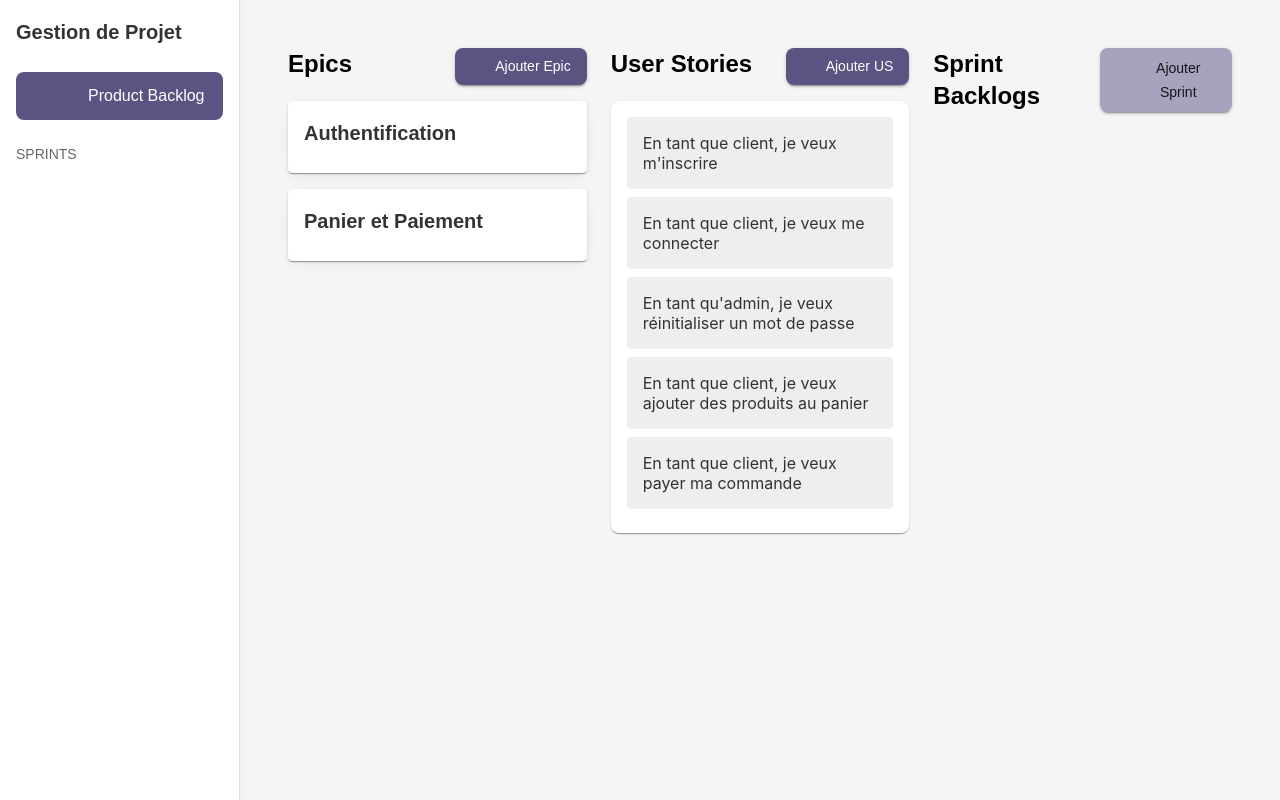
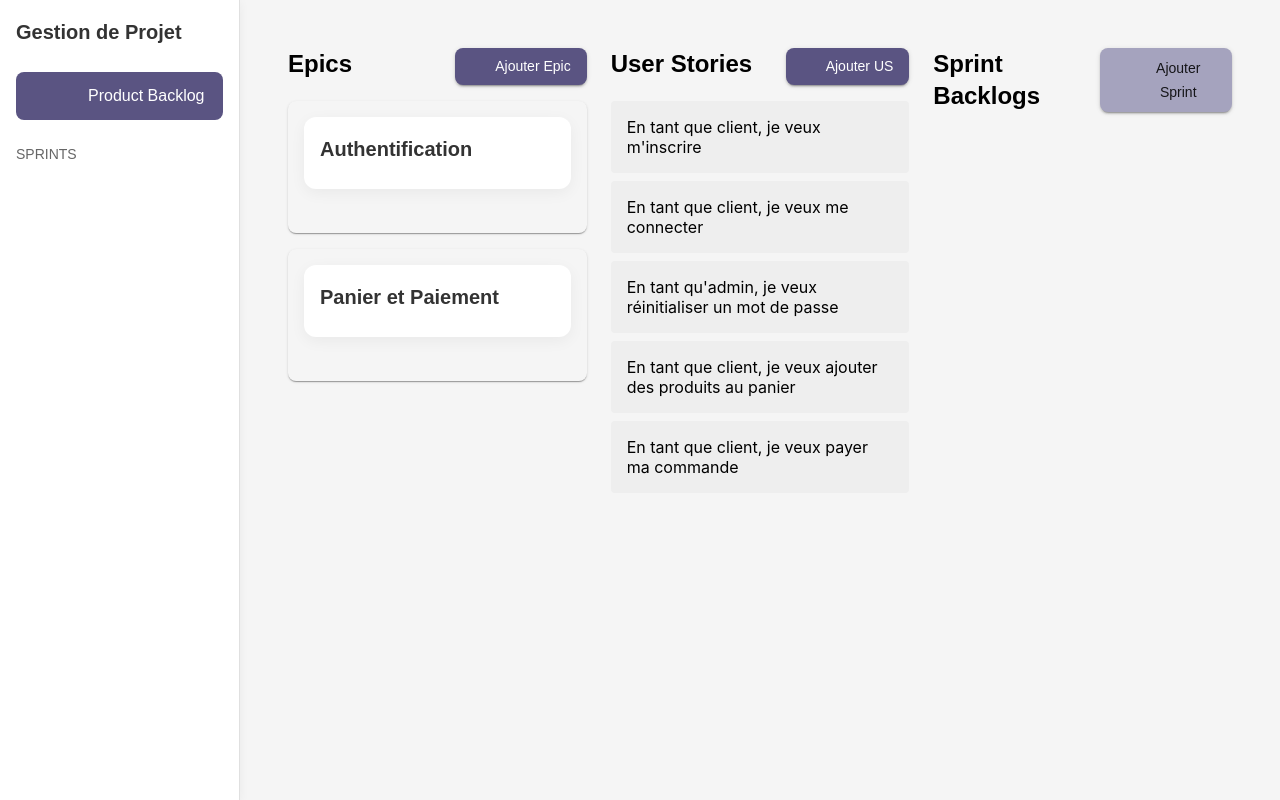
Before and after one commit to HibatAllahRGUITI/ProjectManager-Front, a React (Create React App) app: page /project/1 in a window 1280 px wide. Built offline with nearby package versions, Linux system fonts and the light colour scheme; some icons are missing.

Commit message:
Add Sprints to sidebar

```diff
--- a/src/Components/Sidebar.js
+++ b/src/Components/Sidebar.js
@@ -2,8 +2,7 @@
 
 import { Box, List, ListItemButton, ListItemIcon, ListItemText, Typography } from "@mui/material";
 import DescriptionIcon from "@mui/icons-material/Description";
-import AssignmentTurnedInIcon from "@mui/icons-material/AssignmentTurnedIn";
-import CheckCircleIcon from "@mui/icons-material/CheckCircle"; // Pour les sprints
+import CheckCircleIcon from "@mui/icons-material/CheckCircle";
 
 export default function Sidebar({ onSelectSection, currentSection, sprintBacklogs, onSelectSprint, selectedSprintId }) {
   return (
@@ -12,7 +11,6 @@ export default function Sidebar({ onSelectSection, currentSection, sprintBacklog
         Gestion de Projet
       </Typography>
       <List component="nav">
-        {/* Product Backlog Link */}
         <ListItemButton
           onClick={() => onSelectSection("product")}
           selected={currentSection === "product"}
@@ -26,10 +24,10 @@ export default function Sidebar({ onSelectSection, currentSection, sprintBacklog
           <ListItemText primary="Product Backlog" />
         </ListItemButton>
 
-        {/* Sprint Backlogs List */}
         <Typography variant="subtitle2" sx={{ mt: 3, mb: 1, color: "text.secondary", textTransform: "uppercase" }}>
           Sprints
         </Typography>
+        {/* Boucle sur la liste des sprints reçue par props */}
         {sprintBacklogs.map(sprint => (
           <ListItemButton
             key={sprint.id}
--- a/src/Pages/ProductBacklogPage.js
+++ b/src/Pages/ProductBacklogPage.js
@@ -1,3 +1,5 @@
+// src/pages/ProductBacklogPage.jsx
+
 import { Box, Typography, Button, Paper } from "@mui/material";
 import { useState } from "react";
 import { DragDropContext, Droppable, Draggable } from "react-beautiful-dnd";
@@ -9,7 +11,8 @@ import AddEpicModal from "../Components/AddEpicModal";
 import AddUserStoryModal from "../Components/AddUserStoryModal";
 import AddSprintBacklogModal from "../Components/AddSprintBacklogModal";
 
-export default function ProductBacklogPage() {
+// MODIFICATION: Le composant accepte maintenant les props du parent (ProjectPage).
+export default function ProductBacklogPage({ sprintBacklogs, onAddSprintBacklog, onUpdateSprints }) {
   const [epics, setEpics] = useState([
     { id: "epic-1", title: "Authentification", userStories: [] },
     { id: "epic-2", title: "Panier et Paiement", userStories: [] },
@@ -23,7 +26,8 @@ export default function ProductBacklogPage() {
     { id: "us-5", title: "En tant que client, je veux payer ma commande" },
   ]);
 
-  const [sprintBacklogs, setSprintBacklogs] = useState([]);
+  // MODIFICATION: L'état des sprints a été déplacé vers le composant parent.
+  // const [sprintBacklogs, setSprintBacklogs] = useState([]);
   const [openEpic, setOpenEpic] = useState(false);
   const [openUserStory, setOpenUserStory] = useState(false);
   const [openSprint, setOpenSprint] = useState(false);
@@ -32,8 +36,10 @@ export default function ProductBacklogPage() {
     setEpics([...epics, { id: `epic-${Date.now()}`, ...newEpic, userStories: [] }]);
   const handleAddUserStory = (newUserStory) =>
     setFreeUserStories([...freeUserStories, { id: `us-${Date.now()}`, ...newUserStory }]);
-  const handleAddSprintBacklog = (newSprint) =>
-    setSprintBacklogs([...sprintBacklogs, { id: `sprint-${Date.now()}`, ...newSprint, userStories: [] }]);
+  // MODIFICATION: La fonction locale handleAddSprintBacklog a été supprimée
+  // car nous utilisons maintenant la prop onAddSprintBacklog du parent.
+  // const handleAddSprintBacklog = (newSprint) =>
+  //   setSprintBacklogs([...sprintBacklogs, { id: `sprint-${Date.now()}`, ...newSprint, userStories: [] }]);
 
   const onDragEnd = (result) => {
     const { source, destination } = result;
@@ -45,7 +51,16 @@ export default function ProductBacklogPage() {
       const epic = epics.find(e => e.id === droppableId);
       if (epic) return { list: epic.userStories, setter: (newList) => setEpics(epics.map(e => e.id === droppableId ? { ...e, userStories: newList } : e)) };
       const sprint = sprintBacklogs.find(s => s.id === droppableId);
-      if (sprint) return { list: sprint.userStories, setter: (newList) => setSprintBacklogs(sprintBacklogs.map(s => s.id === droppableId ? { ...s, userStories: newList } : s)) };
+      if (sprint) {
+        // MODIFICATION: Le setter pour les sprints appelle la fonction passée par le parent (onUpdateSprints).
+        return {
+          list: sprint.userStories,
+          setter: (newList) => {
+            const updatedSprints = sprintBacklogs.map(s => s.id === droppableId ? { ...s, userStories: newList } : s);
+            onUpdateSprints(updatedSprints);
+          }
+        };
+      }
       return null;
     };
 
@@ -66,7 +81,6 @@ export default function ProductBacklogPage() {
   return (
     <DragDropContext onDragEnd={onDragEnd}>
       <Box sx={{ display: "flex", p: 2, gap: 3, height: "100%" }}>
-
         {/* Epics */}
         <Box sx={{ flex: 1 }}>
           <Box sx={{ display: "flex", justifyContent: "space-between", mb: 2 }}>
@@ -76,27 +90,29 @@ export default function ProductBacklogPage() {
           {epics.map(epic => (
             <Droppable droppableId={epic.id} type="user-story" key={epic.id}>
               {(provided) => (
-                <Paper ref={provided.innerRef} {...provided.droppableProps}>
+                <Box ref={provided.innerRef} {...provided.droppableProps} sx={{ mb: 2 }}>
+                  <Paper sx={{ p: 2, borderRadius: 2, background: "#f5f5f5", minHeight: 100 }}>
                     <EpicCard epic={epic} />
                     {epic.userStories.map((us, index) => (
                       <Draggable key={us.id} draggableId={us.id} index={index}>
                         {(dragProvided) => (
-                        <div
+                          <Box
                             ref={dragProvided.innerRef}
                             {...dragProvided.draggableProps}
                             {...dragProvided.dragHandleProps}
-                          style={{ marginBottom: 8, ...dragProvided.draggableProps.style }}
+                            sx={{ mb: 1 }}
+                            style={{ ...dragProvided.draggableProps.style }}
                           >
                             <UserStoryCard userStory={us} />
-                        </div>
+                          </Box>
                         )}
                       </Draggable>
                     ))}
                     {provided.placeholder}
                   </Paper>
+                </Box>
               )}
             </Droppable>
-
           ))}
         </Box>
 
@@ -108,34 +124,30 @@ export default function ProductBacklogPage() {
           </Box>
           <Droppable droppableId="free-user-stories" type="user-story">
             {(provided) => (
-              <Paper
-                ref={provided.innerRef}
-                {...provided.droppableProps}
-                sx={{ p: 2, borderRadius: 2, minHeight: 400 }}
-              >
+              <Box ref={provided.innerRef} {...provided.droppableProps} sx={{ minHeight: 400 }}>
                 {freeUserStories.map((us, index) => (
                   <Draggable key={us.id} draggableId={us.id} index={index}>
                     {(dragProvided) => (
-                      <div
+                      <Box
                         ref={dragProvided.innerRef}
                         {...dragProvided.draggableProps}
                         {...dragProvided.dragHandleProps}
-                        style={{
-                          padding: 16,
-                          marginBottom: 8,
-                          borderRadius: 4,
-                          background: "#eee",
+                        sx={{
+                          p: 2,
+                          mb: 1,
+                          borderRadius: 1,
+                          bgcolor: "#eee",
                           userSelect: "none",
-                          ...dragProvided.draggableProps.style
                         }}
+                        style={{ ...dragProvided.draggableProps.style }}
                       >
                         {us.title}
-                      </div>
+                      </Box>
                     )}
                   </Draggable>
                 ))}
                 {provided.placeholder}
-              </Paper>
+              </Box>
             )}
           </Droppable>
         </Box>
@@ -149,28 +161,27 @@ export default function ProductBacklogPage() {
           {sprintBacklogs.map(sprint => (
             <Droppable droppableId={sprint.id} key={sprint.id} type="user-story">
               {(provided) => (
-                <Paper
-                  ref={provided.innerRef}
-                  {...provided.droppableProps}
-                  sx={{ p: 2, mb: 2, minHeight: 100, borderRadius: 2, background: "#f0f0ff" }}
-                >
+                <Box ref={provided.innerRef} {...provided.droppableProps} sx={{ mb: 2 }}>
+                  <Paper sx={{ p: 2, borderRadius: 2, background: "#f0f0ff", minHeight: 100 }}>
                     <SprintBacklogCard sprint={sprint} />
                     {sprint.userStories.map((us, index) => (
                       <Draggable key={us.id} draggableId={us.id} index={index}>
                         {(dragProvided) => (
-                        <div
+                          <Box
                             ref={dragProvided.innerRef}
                             {...dragProvided.draggableProps}
                             {...dragProvided.dragHandleProps}
-                          style={{ marginBottom: 8, ...dragProvided.draggableProps.style }}
+                            sx={{ mb: 1 }}
+                            style={{ ...dragProvided.draggableProps.style }}
                           >
                             <UserStoryCard userStory={us} />
-                        </div>
+                          </Box>
                         )}
                       </Draggable>
                     ))}
                     {provided.placeholder}
                   </Paper>
+                </Box>
               )}
             </Droppable>
           ))}
@@ -181,7 +192,8 @@ export default function ProductBacklogPage() {
       {/* Modals */}
       <AddEpicModal open={openEpic} handleClose={() => setOpenEpic(false)} handleAddEpic={handleAddEpic} />
       <AddUserStoryModal open={openUserStory} handleClose={() => setOpenUserStory(false)} handleAddUserStory={handleAddUserStory} />
-      <AddSprintBacklogModal open={openSprint} handleClose={() => setOpenSprint(false)} handleAddSprintBacklog={handleAddSprintBacklog} />
+      {/* MODIFICATION: La prop onAddSprintBacklog est maintenant passée à la modale */}
+      <AddSprintBacklogModal open={openSprint} handleClose={() => setOpenSprint(false)} handleAddSprintBacklog={onAddSprintBacklog} />
     </DragDropContext>
   );
 }
--- a/src/Pages/ProjectPage.js
+++ b/src/Pages/ProjectPage.js
@@ -28,7 +28,6 @@ export default function ProjectPage() {
 
   return (
     <Box sx={{ display: "flex", minHeight: "100vh", bgcolor: "#f5f5f5" }}>
-      {/* Sidebar - Fixe sur la gauche */}
       <Drawer
         variant="permanent"
         sx={{
@@ -43,19 +42,18 @@ export default function ProjectPage() {
           },
         }}
       >
-        {/* On passe la liste des sprints et la fonction de sélection à la Sidebar */}
         <Sidebar
           onSelectSection={setSection}
           currentSection={section}
+          // On passe les sprints et les fonctions de sélection à la Sidebar
           sprintBacklogs={sprintBacklogs}
           onSelectSprint={handleSelectSprint}
           selectedSprintId={selectedSprintId}
         />
       </Drawer>
 
-      {/* Contenu principal */}
       <Box sx={{ flexGrow: 1, p: 4 }}>
-        {/* On passe la liste des sprints et les fonctions de manipulation au ProductBacklogPage */}
+        {/* Affichage conditionnel basé sur la section choisie */}
         {section === "product" ? (
           <ProductBacklogPage
             sprintBacklogs={sprintBacklogs}
```
Lines whose indentation alone changed are shown as unchanged.
